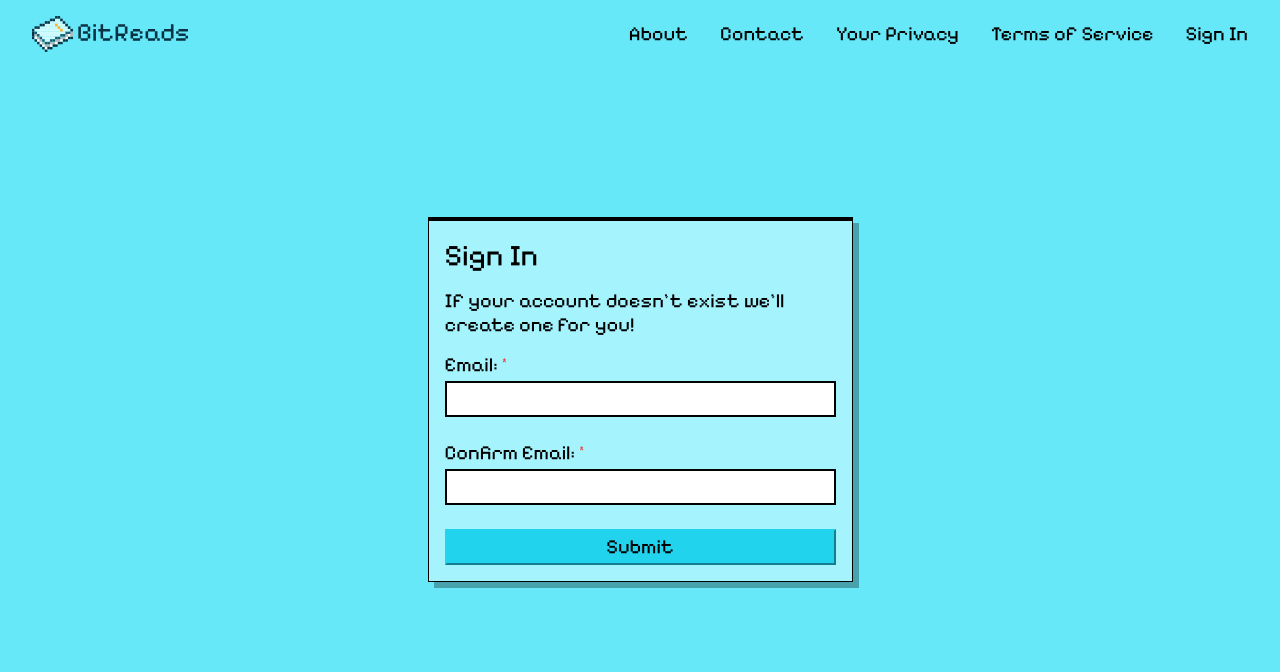
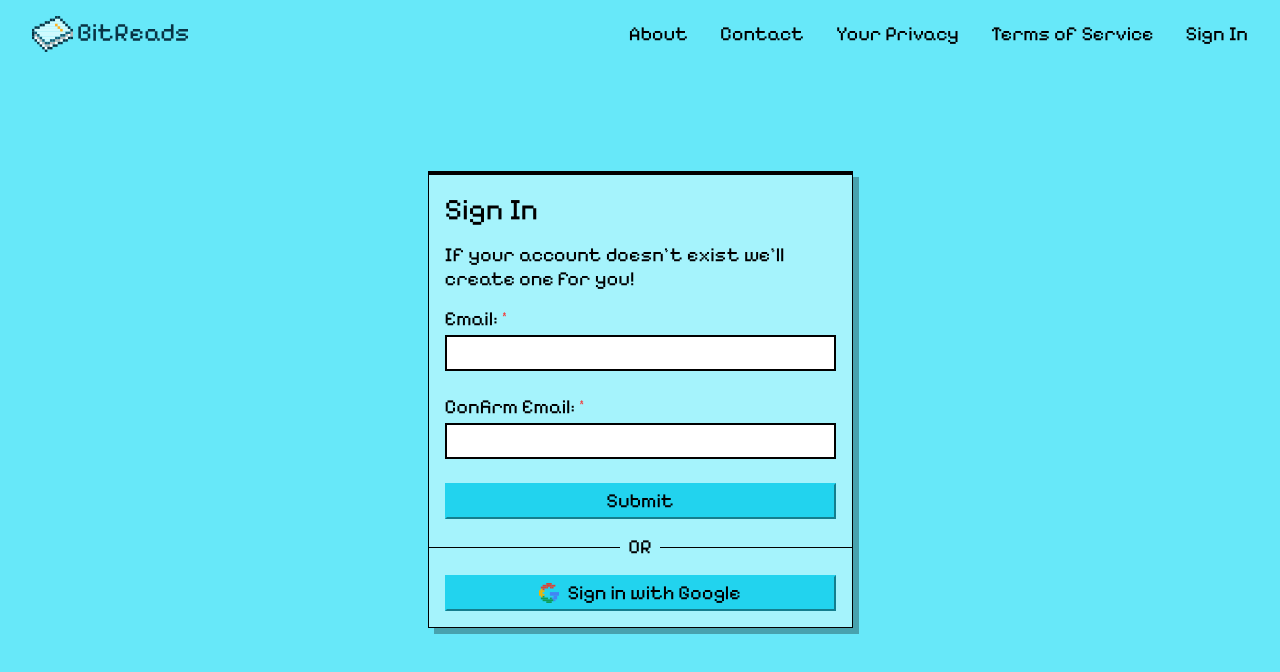
Before and after one commit to nicoll-douglas/BitReads, a Next.js app: page /auth/sign-in in a window 1280 px wide. Shown: the top 672 px of the page. Built offline with nearby package versions, Linux system fonts and the light colour scheme; no server answers.

Commit message:
impelement OAuth with Google provider

```diff
--- a/src/app/(strictly-public)/auth/sign-in/page.tsx
+++ b/src/app/(strictly-public)/auth/sign-in/page.tsx
@@ -1,6 +1,6 @@
 import * as A from "@/components/atomic";
 import type { Metadata } from "next";
-import { SignInForm } from "@/features/auth";
+import { SignInForm, OAuthSignIn } from "@/features/auth";
 
 export const metadata: Metadata = {
   title: "BitReads | Sign In",
@@ -13,9 +13,11 @@ export default function Page() {
         <h1 className="text-3xl" id={"sign-in-form-heading"}>
           Sign In
         </h1>
-        <p>If your account doesn't exist we'll create one for you!</p>
+        <p>If your account doesn&apos;t exist we&apos;ll create one for you!</p>
       </div>
       <SignInForm aria-labelledby="sign-in-form-heading" />
+      <A.Divider centerText="OR" centerBg="bg-cyan-200" />
+      <OAuthSignIn />
     </A.Card>
   );
 }
--- a/src/auth.ts
+++ b/src/auth.ts
@@ -3,11 +3,13 @@ import { MongoDBAdapter } from "@auth/mongodb-adapter";
 import { db } from "@/lib";
 import type { Provider } from "next-auth/providers";
 import Resend from "next-auth/providers/resend";
+import Google from "next-auth/providers/google";
 
 const providers: Provider[] = [
   Resend({
     from: "bitreads@nicolldouglas.dev",
   }),
+  Google,
 ];
 
 export const providerMap = providers
--- /dev/null
+++ b/src/components/atomic/Divider.tsx
@@ -0,0 +1,28 @@
+import React from "react";
+
+interface DividerProps extends React.HTMLProps<HTMLHRElement> {
+  centerText?: string;
+  centerBg?: string;
+}
+
+export default function Divider({
+  centerText,
+  centerBg = "",
+  className = "",
+  ...rest
+}: DividerProps) {
+  if (centerText) {
+    return (
+      <div
+        className={`relative flex items-center justify-center h-6 ${className}`}
+      >
+        <span className={`absolute ${centerBg} px-2`}>{centerText}</span>
+        <hr className="border-black opacity-100 w-full" {...rest} />
+      </div>
+    );
+  }
+
+  return (
+    <hr className={`border-black w-full opacity-100 ${className}`} {...rest} />
+  );
+}
--- a/src/components/atomic/index.ts
+++ b/src/components/atomic/index.ts
@@ -4,3 +4,4 @@ export * as form from "./form";
 export { default as Button } from "./Button";
 export * as menu from "./menu";
 export { default as IconButton } from "./IconButton";
+export { default as Divider } from "./Divider";
--- a/src/features/auth/actions/index.ts
+++ b/src/features/auth/actions/index.ts
@@ -1 +1,2 @@
 export { default as signInWithMagicLink } from "./signInWithMagicLink";
+export { default as signInWithGoogle } from "./signInWithGoogle";
--- /dev/null
+++ b/src/features/auth/actions/signInWithGoogle.ts
@@ -0,0 +1,7 @@
+"use server";
+
+import { signIn } from "@/auth";
+
+export default async function signInWithGoogle() {
+  await signIn("google");
+}
--- /dev/null
+++ b/src/features/auth/components/OAuthSignIn.tsx
@@ -0,0 +1,22 @@
+import { signInWithGoogle } from "../actions";
+import { Button } from "@/components/atomic";
+import Image from "next/image";
+
+export default function OAuthSignIn() {
+  return (
+    <section aria-label="Sign In With OAuth" className="flex p-4 flex-col">
+      <form action={signInWithGoogle}>
+        <Button className="w-full flex gap-2 px-4 h-fit py-1" type="submit">
+          <Image
+            src={"/icons/google-icon.svg"}
+            width={33}
+            height={33}
+            alt=""
+            className="w-5 h-5"
+          />
+          Sign in with Google
+        </Button>
+      </form>
+    </section>
+  );
+}
--- a/src/features/auth/components/index.ts
+++ b/src/features/auth/components/index.ts
@@ -1 +1,2 @@
 export { default as SignInForm } from "./SignInForm";
+export { default as OAuthSignIn } from "./OAuthSignIn";
--- a/src/features/auth/index.ts
+++ b/src/features/auth/index.ts
@@ -1 +1 @@
-export { SignInForm } from "./components";
+export { SignInForm, OAuthSignIn } from "./components";
```
Also changed, not shown: public/icons/google-icon.svg (added).
